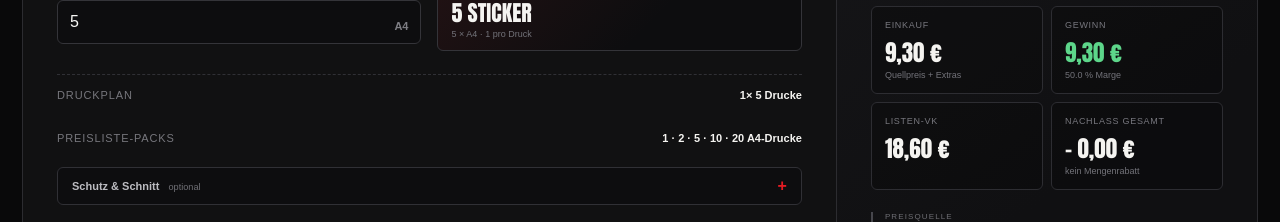
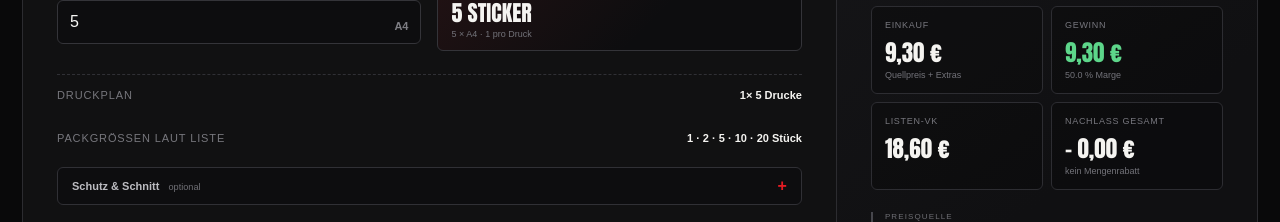
Before and after one commit to jaso081529/-hoodplaka67-kalkulator, a React (Vite) app: page / in a window 1280 px wide. Shown: the part 880-1102 px from the top of the page. Built offline with nearby package versions, Linux system fonts and the light colour scheme.

Commit message:
Show original sticker pack sizes

```diff
--- a/src/App.jsx
+++ b/src/App.jsx
@@ -181,7 +181,7 @@ export default function App() {
                 </div>
                 {calculatedQuantity !== requestedPieces && <div className="notice"><strong>Automatisch angepasst:</strong> Für {requestedPieces} gewünschte Sticker werden {calculatedQuantity} lieferbare Sticker kalkuliert.</div>}
                 <div className="pack-line"><span>Druckplan</span><strong>{packResult.packs.map((pack) => `${pack.count}× ${quantityMode === 'prints' ? `${pack.quantity} Druck${pack.quantity === 1 ? '' : 'e'}` : `${pack.quantity} Stk.`}`).join(' + ')}</strong></div>
-                <div className="pack-line source-packs"><span>Preisliste-Packs</span><strong>{stickerFormat.tiers[materialId].map(([pieces]) => pieces / stickerFormat.perPrint).join(' · ')} A4-Drucke</strong></div>
+                <div className="pack-line source-packs"><span>Packgrößen laut Liste</span><strong>{stickerFormat.tiers[materialId].map(([pieces]) => pieces).join(' · ')} Stück</strong></div>
                 <details className="extras">
                   <summary>Schutz & Schnitt <small>optional</small></summary>
                   <p><strong>Laminat</strong> ist eine zusätzliche Schutzschicht. <strong>Extra-Schnitt</strong> deckt zusätzlichen Schneideaufwand ab. Beides stammt als Aufpreis aus deiner Preisliste.</p>
```
Also changed, not shown: 1 other file (tests, documents, lock files or other folders).
